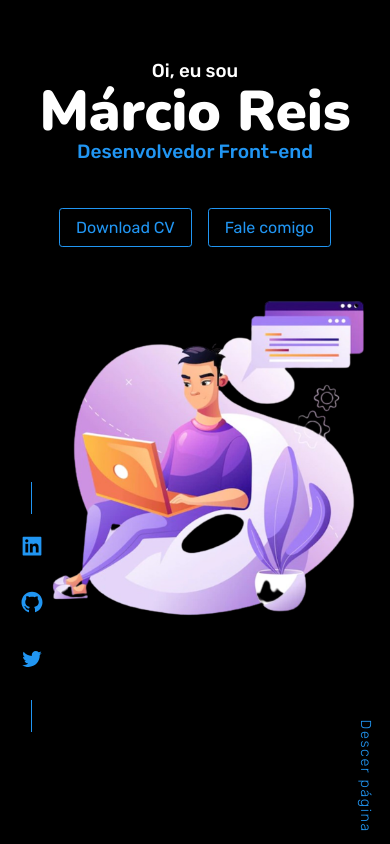
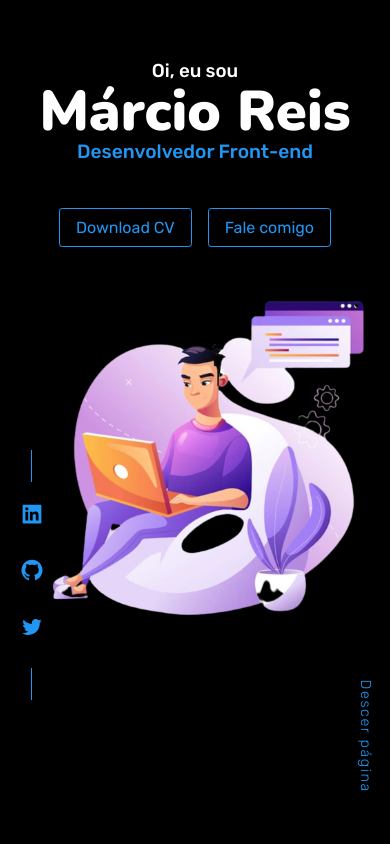
Before and after one commit to devmarcioreis/personal-portfolio-react, a React (Create React App) app: page / in a window 390 px wide. Shown: the top 844 px of the page. Built offline with nearby package versions, Linux system fonts and the light colour scheme.

Commit message:
Correção margin mobile

```diff
--- a/src/components/header/header.css
+++ b/src/components/header/header.css
@@ -70,10 +70,10 @@ header {
         left: calc(50% - 11rem);
     }
     .header__socials {
-        bottom: 7rem;
+        bottom: 9rem;
     }
     .scroll__down {
-        bottom: 3.5rem;
+        bottom: 6rem;
         right: -3.2rem;
     }
 }
```
